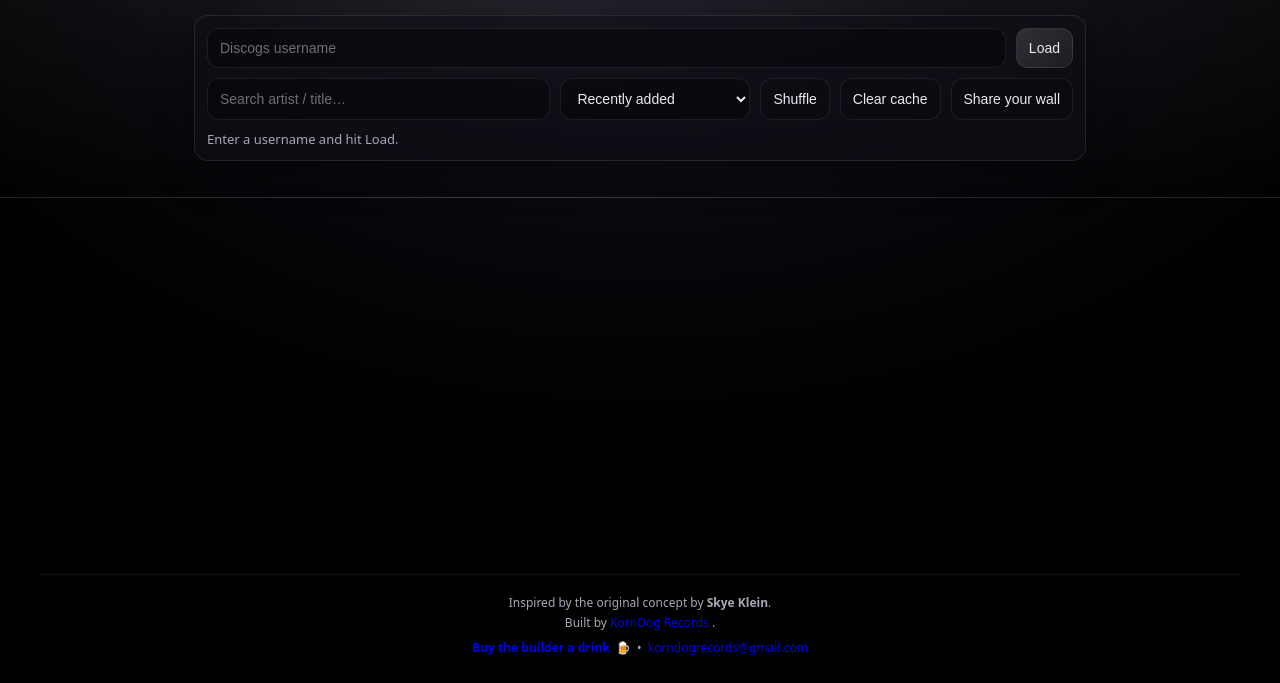
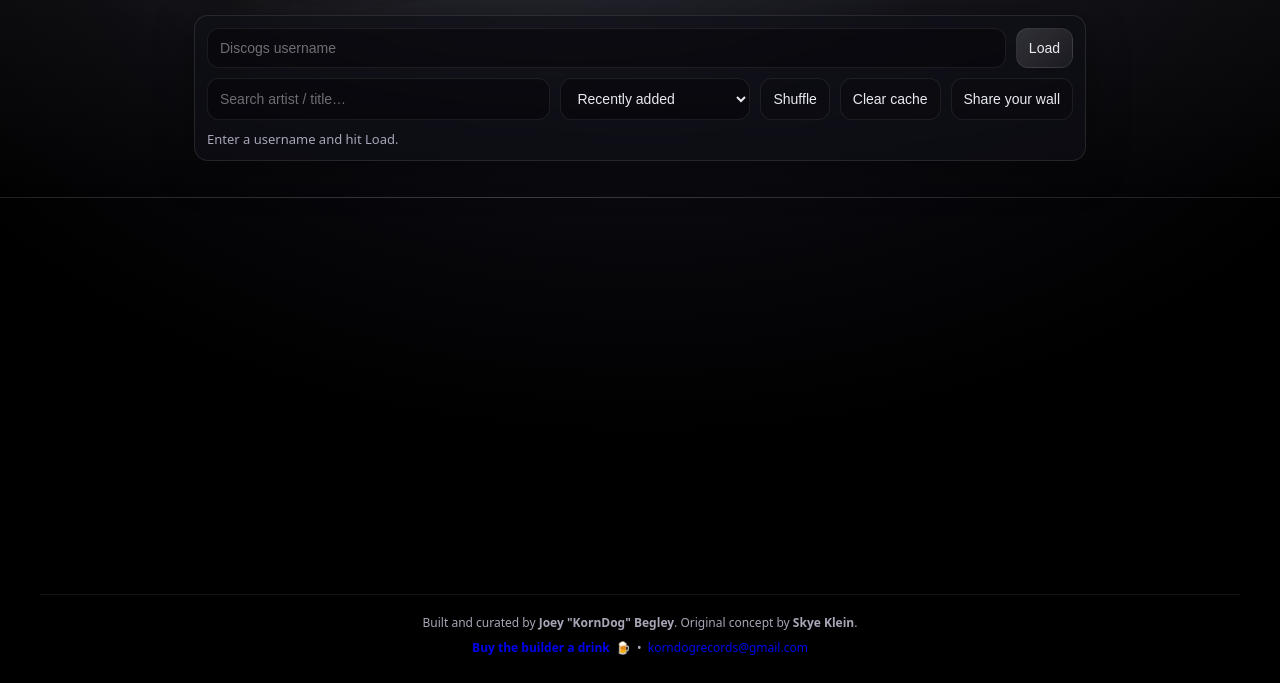
Before and after one commit to KornDog0804/discovers-better-, a website built with Vite: page index.html in a window 1280 px wide. Shown: the part 117-800 px from the top of the page. Built offline with nearby package versions, Linux system fonts and the light colour scheme.

Commit message:
Update index.html

```diff
--- a/index.html
+++ b/index.html
@@ -87,14 +87,7 @@
     <footer class="footer">
       <div style="text-align: center; line-height: 1.6;">
         <div>
-          Inspired by the original concept by <strong>Skye Klein</strong>.
-        </div>
-
-        <div>
-          Built by
-          <a href="https://korndogrecords.com" target="_blank" rel="noopener">
-            KornDog Records
-          </a>.
+          Built and curated by <strong>Joey "KornDog" Begley</strong>. Original concept by <strong>Skye Klein</strong>.
         </div>
 
         <div style="margin-top: 6px;">
```
